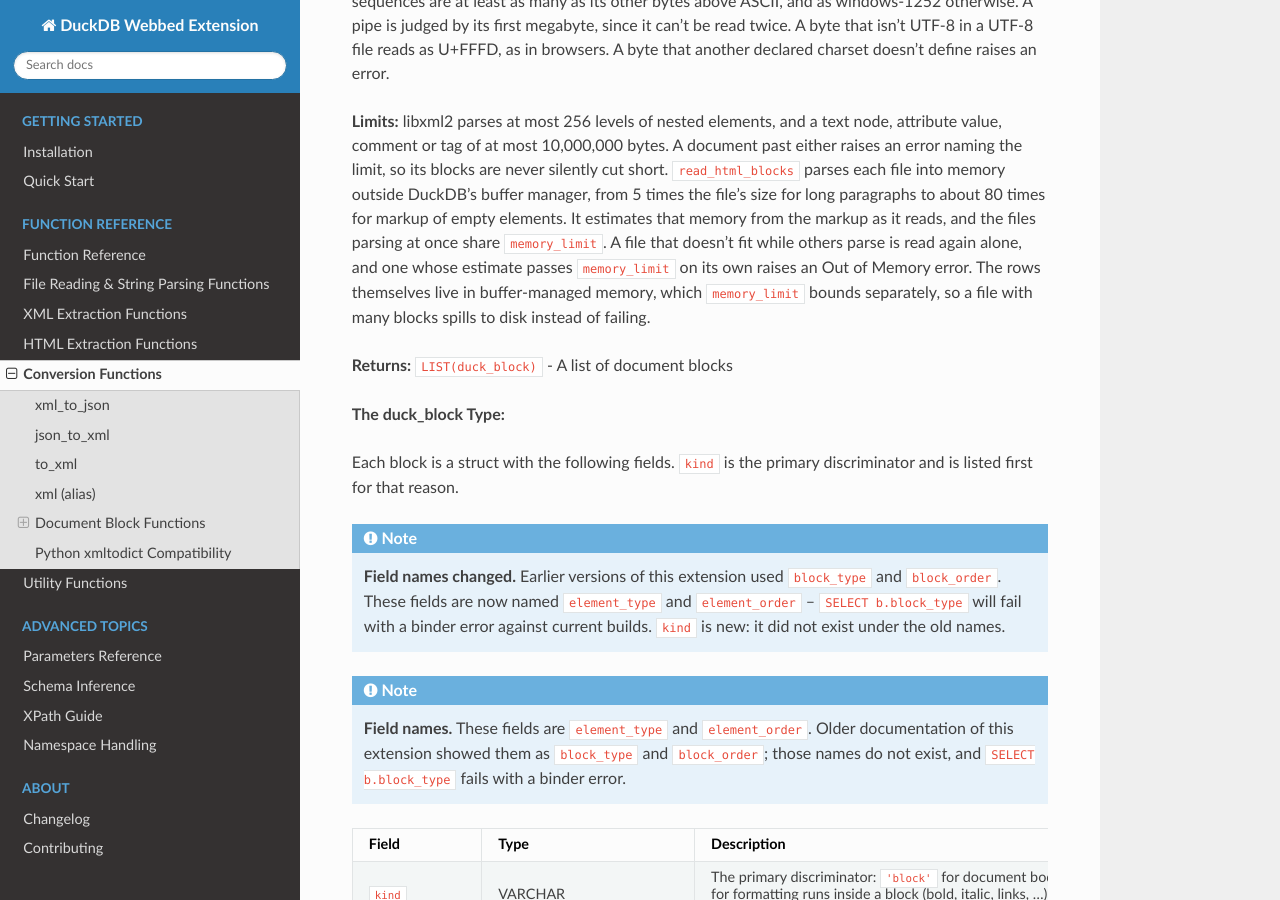
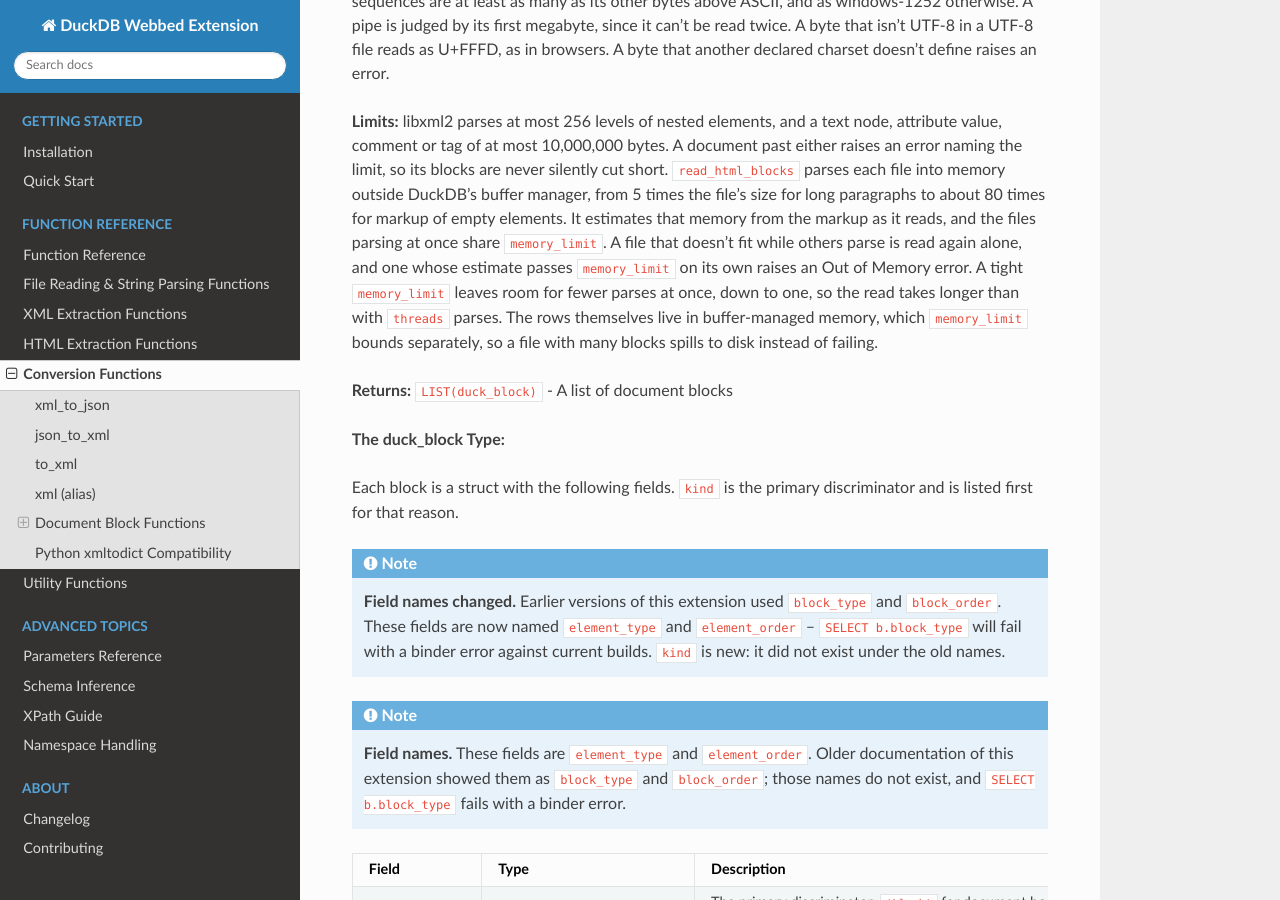
Before and after one commit to teaguesterling/duckdb_webbed, a Sphinx documentation site: the page built from docs/functions/conversion.rst, in a window 1280 px wide and 900 px high, scrolled down 4543 px. Built offline with Sphinx 7.4.7 and the Read the Docs theme 3.1.0, drawn with Linux system fonts in a browser that asks for light colours.

Commit message:
docs: a tight memory_limit makes read_html_blocks parse fewer files at once (#244)
Co-Authored-By: Claude Opus 5.5 (1M context) <noreply@anthropic.com>
Claude-Session: https://claude.ai/code/session_018b8k4Hc5jjq4EL4YUkAq8Q

```diff
--- a/docs/functions/conversion.rst
+++ b/docs/functions/conversion.rst
@@ -246,7 +246,8 @@ into memory outside DuckDB's buffer manager, from 5 times the file's size for lo
 to about 80 times for markup of empty elements. It estimates that memory from the markup as it
 reads, and the files parsing at once share ``memory_limit``. A file that doesn't fit while
 others parse is read again alone, and one whose estimate passes ``memory_limit`` on its own
-raises an Out of Memory error. The rows themselves live in buffer-managed memory, which
+raises an Out of Memory error. A tight ``memory_limit`` leaves room for fewer parses at once,
+down to one, so the read takes longer than with ``threads`` parses. The rows themselves live in buffer-managed memory, which
 ``memory_limit`` bounds separately, so a file with many blocks spills to disk instead of
 failing.
 
```
